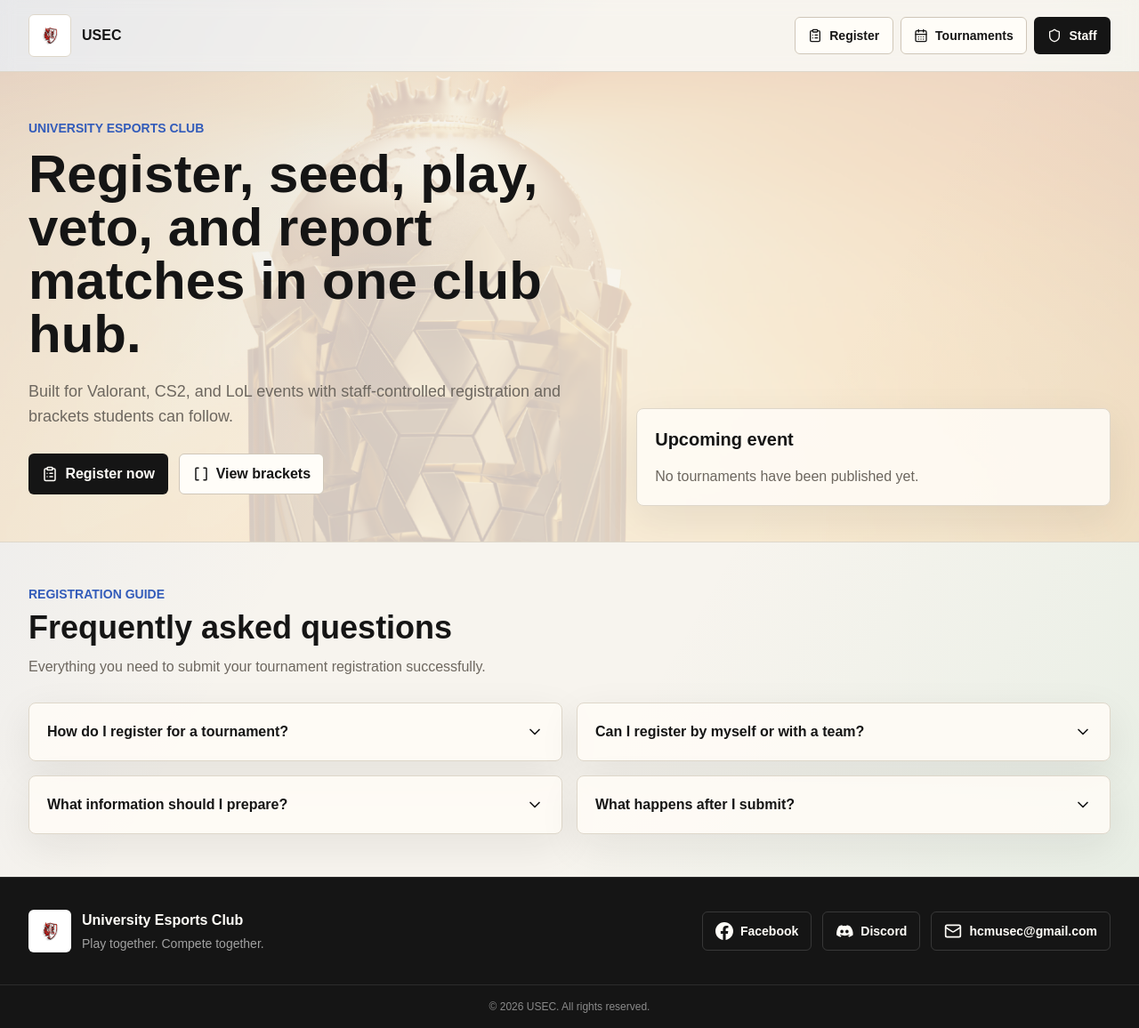
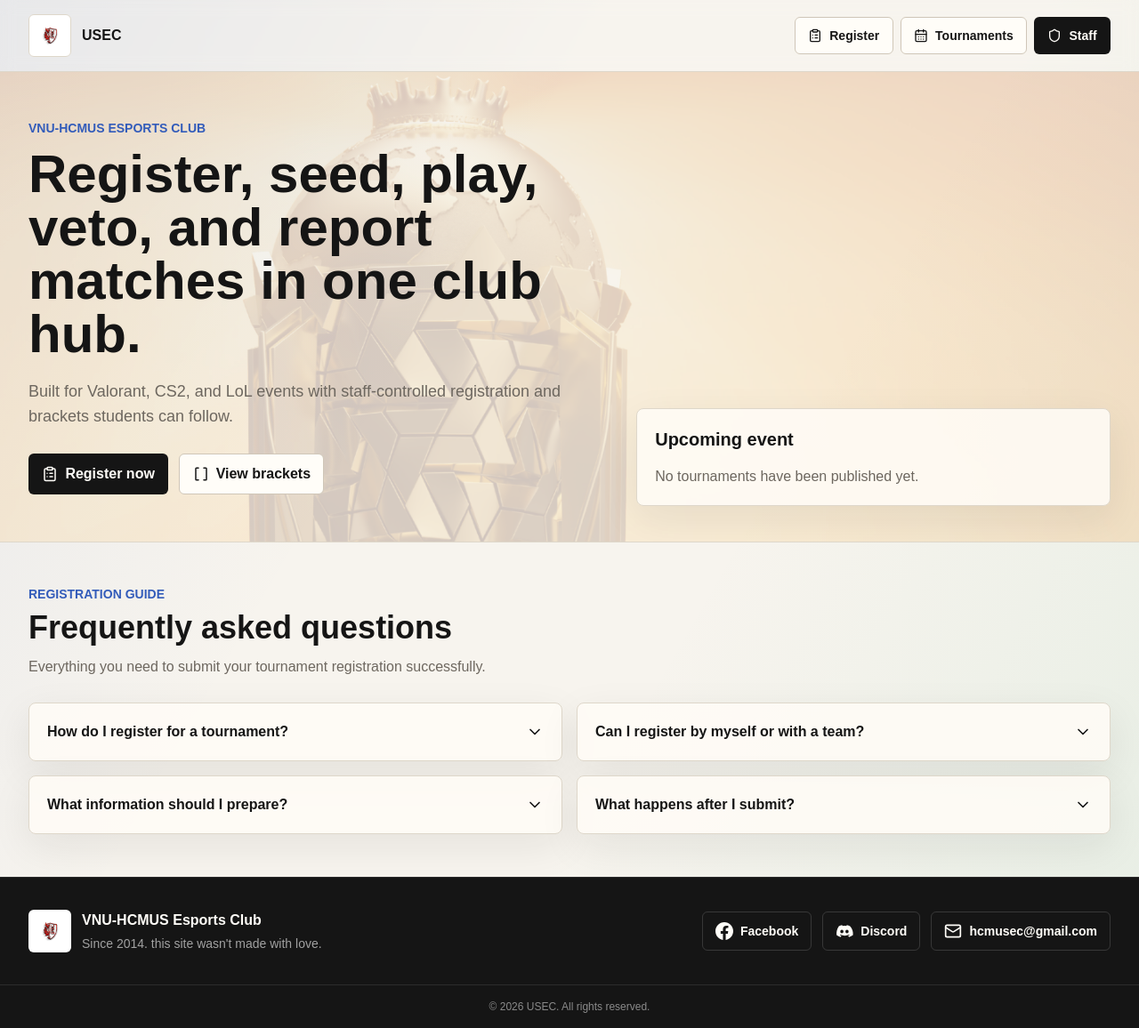
Before and after one commit to kazeous/usec, a Next.js app: page / in a window 1280 px wide. Shown: the whole page at 89% size. Built offline with nearby package versions, Linux system fonts and the light colour scheme; no server answers; the database is empty.

Commit message:
Update club branding copy
Rename the club across the app to VNU-HCMUS Esports Club and refresh the homepage, footer, and env example text to match the new branding.

```diff
--- a/app/layout.tsx
+++ b/app/layout.tsx
@@ -4,7 +4,7 @@ import "./globals.css";
 
 export const metadata: Metadata = {
   title: "USEC Tournament Hub",
-  description: "University esports club registrations, brackets, and map veto.",
+  description: "VNU-HCMUS Esports Club registrations, brackets, and map veto.",
   icons: {
     icon: "/logoclb.png",
     shortcut: "/logoclb.png",
--- a/app/page.tsx
+++ b/app/page.tsx
@@ -20,7 +20,7 @@ export default async function HomePage() {
           <div className="absolute inset-0 bg-[url('/images/esports-world-cup.jpg')] bg-cover bg-center opacity-20" />
           <div className="relative mx-auto grid max-w-7xl gap-8 px-4 py-10 sm:px-6 md:grid-cols-[1.1fr_0.9fr] lg:px-8">
             <div className="flex min-h-[28rem] flex-col justify-center">
-              <p className="mb-3 text-sm font-black uppercase text-cobalt">University Esports Club</p>
+              <p className="mb-3 text-sm font-black uppercase text-cobalt">VNU-HCMUS Esports Club</p>
               <h1 className="max-w-3xl text-4xl font-black leading-tight sm:text-6xl">
                 Register, seed, play, veto, and report matches in one club hub.
               </h1>
--- a/src/components/SiteFooter.tsx
+++ b/src/components/SiteFooter.tsx
@@ -29,8 +29,8 @@ export function SiteFooter() {
             <Image className="size-full object-contain" src="/logoclb.png" alt="USEC logo" width={48} height={48} />
           </span>
           <div>
-            <p className="font-black">University Esports Club</p>
-            <p className="mt-1 text-sm text-white/60">Play together. Compete together.</p>
+            <p className="font-black">VNU-HCMUS Esports Club</p>
+            <p className="mt-1 text-sm text-white/60">Since 2014. this site wasn't made with love.</p>
           </div>
         </div>
         <nav aria-label="Social and contact links" className="flex flex-wrap gap-3">
```
Also changed, not shown: 1 other file (tests, documents, lock files or other folders).
